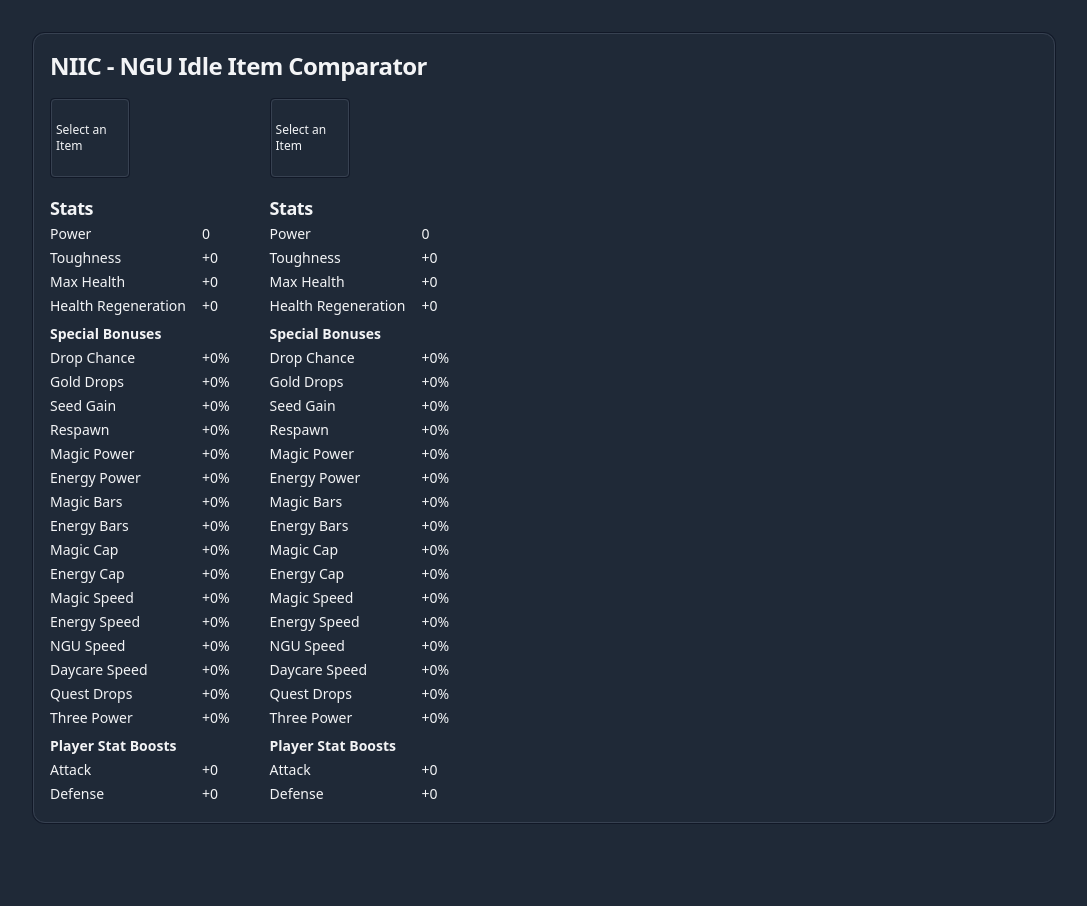
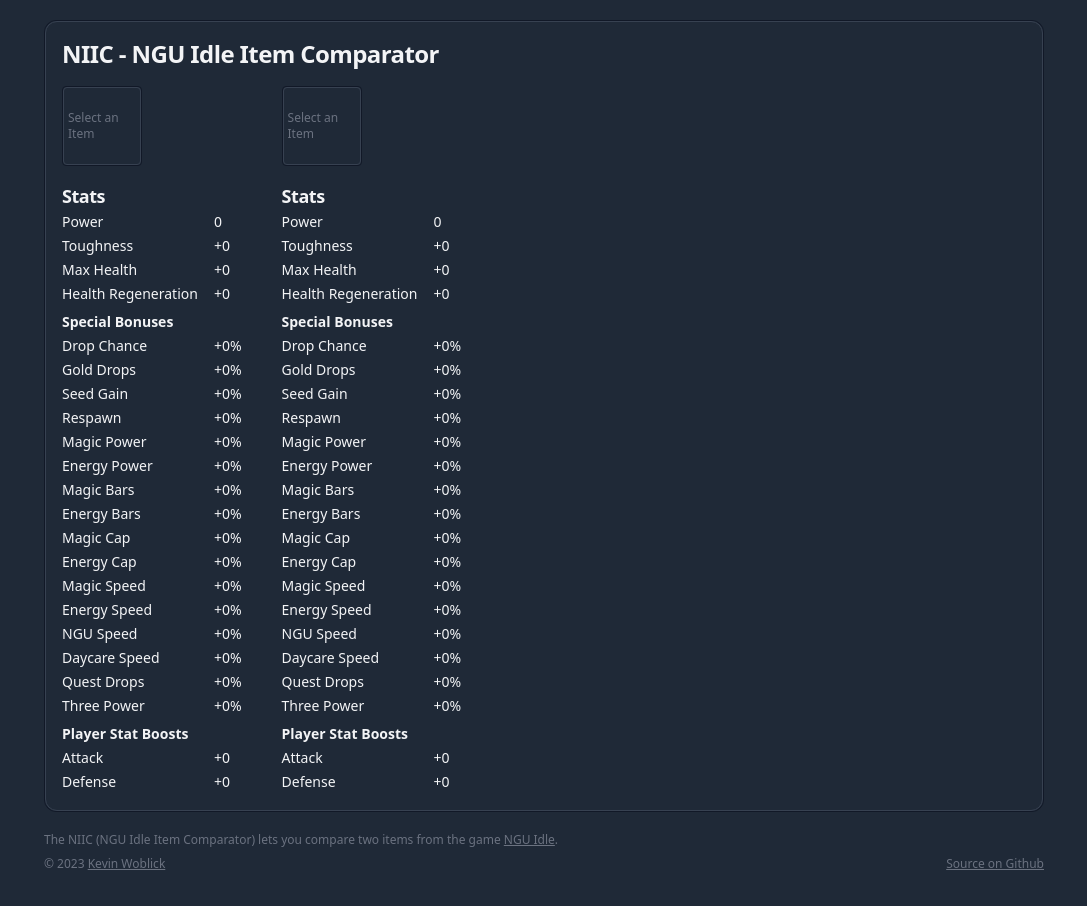
Before and after one commit to Kovah/niic, a Vue app: page / in a window 1280 px wide. Shown: the top 906 px of the page, without its empty margins (96-1183 px from the left). Before the commit the page ends 856 px from the top, so only its background shows below. Built offline with nearby package versions, Linux system fonts and the light colour scheme.

Commit message:
Add filters, add footer

```diff
--- a/index.html
+++ b/index.html
@@ -7,7 +7,7 @@
     <title>NIIC - NGU Idle Item Comparator</title>
   </head>
   <body>
-    <div id="app" class="container"></div>
+    <div id="app" class="container py-5"></div>
     <script type="module" src="/src/main.js"></script>
   </body>
 </html>
--- a/src/App.vue
+++ b/src/App.vue
@@ -1,7 +1,9 @@
 <script setup>
 import Comparator from './components/Comparator.vue'
+import Footer from './components/Footer.vue'
 </script>
 
 <template>
     <Comparator/>
+    <Footer/>
 </template>
--- /dev/null
+++ b/src/components/Footer.vue
@@ -0,0 +1,24 @@
+<template>
+    <footer class="my-5  text-gray-500 text-xs">
+        <p>The NIIC (NGU Idle Item Comparator) lets you compare two items from the game <a href="https://store.steampowered.com/app/1147690/NGU_IDLE/" rel="noreferrer nofollow" class="underline hover:text-gray-300">NGU Idle</a>.</p>
+        <div class="mt-2 flex justify-between">
+            <div class="mr-3">
+                &copy; {{ year }} <a href="https://kovah.de" class="underline hover:text-gray-300">Kevin Woblick</a>
+            </div>
+            <div>
+                <a href="https://github.com/Kovah/niic" class="underline hover:text-gray-300">Source on Github</a>
+            </div>
+        </div>
+    </footer>
+</template>
+
+<script>
+export default {
+    name: 'Footer',
+    computed: {
+        year () {
+            return (new Date()).getFullYear();
+        }
+    }
+};
+</script>
--- a/src/components/Item.vue
+++ b/src/components/Item.vue
@@ -7,7 +7,7 @@
             v-on:click="openItemSelector">
             <div class="border border-gray-700 w-full h-full rounded flex items-center justify-center">
                 <img :src="itemImagePath" :alt="item.name" v-if="this.itemLoaded">
-                <span class="p-1 text-xs" v-if="!this.itemLoaded">Select an Item</span>
+                <span class="p-1 text-xs text-gray-500" v-if="!this.itemLoaded">Select an Item</span>
             </div>
         </div>
         <Stats :item="item"/>
--- a/src/style.css
+++ b/src/style.css
@@ -5,6 +5,10 @@
 @layer base {
     body {
         @apply font-sans antialiased bg-gray-800 text-gray-100;
+    }
+
+    .container {
+        @apply px-3;
     }
 
     .stats-table td {
@@ -24,7 +28,7 @@
     }
 
     .app {
-        @apply bg-gray-800 rounded-xl border border-gray-900 my-8;
+        @apply bg-gray-800 rounded-xl border border-gray-900;
     }
 
     .app-inner {
@@ -32,7 +36,7 @@
     }
 
     .btn {
-        @apply relative inline-block py-1 px-3 text-sm tracking-wide text-gray-100 hover:text-white bg-gray-800 rounded border border-gray-900 hover:shadow transition;
+        @apply relative inline-block py-1 px-3 text-sm tracking-wide text-gray-200 hover:text-white bg-gray-800 rounded border border-gray-900 hover:shadow transition;
     }
 
     .btn::after {
```
